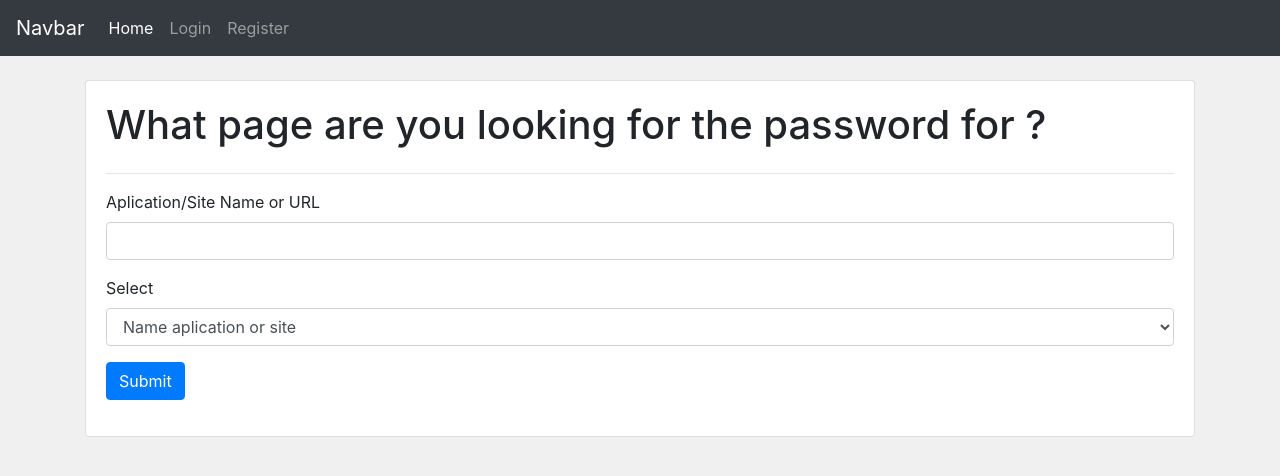
After one commit to mateusz-kuc/password_manager, a Flask app: page /search_password in a window 1280 px wide. The commit adds this page. Shown: the top 476 px of the page. Run offline with Flask 2, Linux system fonts and the light colour scheme; some libraries are stand-ins or nearby versions.

Commit message:
Make authenticatation and login required and logout

```diff
--- a/website/forms.py
+++ b/website/forms.py
@@ -1,4 +1,4 @@
-from wtforms import Form, StringField, BooleanField , PasswordField, IntegerField, validators
+from wtforms import Form, StringField, BooleanField , PasswordField, IntegerField, SelectField, validators
 
 class RegistrationForm(Form):
     name = StringField('Name',[validators.Length(min=1,max=50)])
@@ -25,3 +25,8 @@ class PasswordForm(Form):
     email = StringField('Email',[validators.Length(min=6,max=50)])
     username = StringField('username (If necessarily)')
     length = IntegerField('Password length',[validators.DataRequired()]) # Maybe select field??
+
+
+class SearchPasswordForm(Form):
+    name = StringField('Aplication/Site Name or URL',[validators.Length(min=6,max=50)])
+    choice = SelectField('Select',choices=[('app_name', 'Name aplication or site'), ('url', 'URL')])
--- a/website/templates/dashboard.html
+++ b/website/templates/dashboard.html
@@ -11,7 +11,7 @@
 
   <a class="btn btn-info btn-sm " href="/create_new_password">Create new password for application</a>
   <br>
-  <a class="btn btn-info btn-sm" href="">Find password for site or application</a>
+  <a class="btn btn-info btn-sm" href="/search_password">Find password for site or application</a>
   <br>
   <a class="btn btn-info btn-sm" href="">Search all app connect to email</a>
   <br>
--- a/website/templates/home.html
+++ b/website/templates/home.html
@@ -7,8 +7,12 @@
 <div class="card card-body" >
   <h1>Welcome in password manager</h1>
 <hr>
-  <p>Do you have problem with remember every password that you have or ypu have problem with creating strong password. You don't need anymore. This application do it for yo</p>
+  <p>Do you have problem with remember every password that you have or you have problem with creating strong password. You don't need anymore. This application do it for you</p>
+  {% if current_user.is_authenticated %}
+  {% else %}
   <a class="btn btn-primary btn-sm " href="login">Login</a>
   <a class="btn btn-info btn-sm" href="register">Register</a>
+  {% endif %}
   </div>
+
 {% endblock %}
--- a/website/templates/includes/_navbar.html
+++ b/website/templates/includes/_navbar.html
@@ -7,28 +7,26 @@
   <div class="collapse navbar-collapse" id="navbarSupportedContent">
     <ul class="navbar-nav mr-auto">
       <li class="nav-item active">
-        <a class="nav-link" href="}">Home <span class="sr-only"></span></a>
+        <a class="nav-link" href="{{url_for('views.home')}}">Home <span class="sr-only"></span></a>
       </li>
 
 
 
-
+      {% if current_user.is_authenticated %}
         <li class="nav-item">
-            <a class="nav-link" href="">History</a>
+            <a class="nav-link" href="{{url_for('views.dashboard')}}">Dasboard</a>
         </li>
         <li class="nav-item">
-            <a class="nav-link" href="">Saved</a>
+            <a class="nav-link" href="{{url_for('auth.logout')}}">Logout</a>
+        </li>
+        {% else %}
+        <li class="nav-item">
+            <a class="nav-link" href="{{url_for('auth.login')}}">Login</a>
         </li>
         <li class="nav-item">
-            <a class="nav-link" href="">Logout</a>
+            <a class="nav-link" href="{{url_for('auth.register')}}">Register</a>
         </li>
-
-        <li class="nav-item">
-            <a class="nav-link" href="">Login</a>
-        </li>
-        <li class="nav-item">
-            <a class="nav-link" href="">Register</a>
-        </li>
+        {% endif %}
 
 
 
--- /dev/null
+++ b/website/templates/search_password.html
@@ -0,0 +1,21 @@
+{% extends 'layout.html' %}
+
+
+{% block body%}
+<br>
+
+<div class="card card-body" >
+  <h1> What page are you looking for the password for ? </h1>
+<hr>
+{% from "includes/_formhelpers.html" import render_field %}
+<form method="POST" action="">
+  <div class="form-group">
+    {{render_field(form.name, class_="form-control")}}
+  </div>
+  <div class="form-group">
+    {{render_field(form.choice, class_="form-control")}}
+  </div>
+  <p><input type="submit" class="btn btn-primary" value="Submit"></p>
+</form>
+  </div>
+{% endblock %}
--- a/website/views.py
+++ b/website/views.py
@@ -1,8 +1,9 @@
 from flask import Blueprint, render_template, flash, redirect, url_for, request
 from website.models import Data
-from website.forms import PasswordForm
-from flask_login import current_user
+from website.forms import PasswordForm, SearchPasswordForm
+from flask_login import current_user, login_required
 from . import db
+from website.models import User, Data
 import random
 def password_create(length):
     created_password = ''
@@ -24,6 +25,7 @@ views = Blueprint('views',__name__)
 def home():
     return render_template('home.html')
 
+@login_required
 @views.route('/dashboard')
 def dashboard():
     return render_template('dashboard.html')
@@ -38,3 +40,12 @@ def create_new_password():
         flash(f'You generate new password for {form.name.data}, and it is {created_password} ', 'success')
         return redirect(url_for("views.dashboard"))
     return render_template('create_new_password.html', form=form)
+
+@login_required
+@views.route('/search_password')
+def search_password():
+    form = SearchPasswordForm()
+    if request.method == "POST" and form.validate():
+        pass
+
+    return render_template('search_password.html',form=form)
```
Also changed, not shown: website/auth.py (+9 -0 lines).
